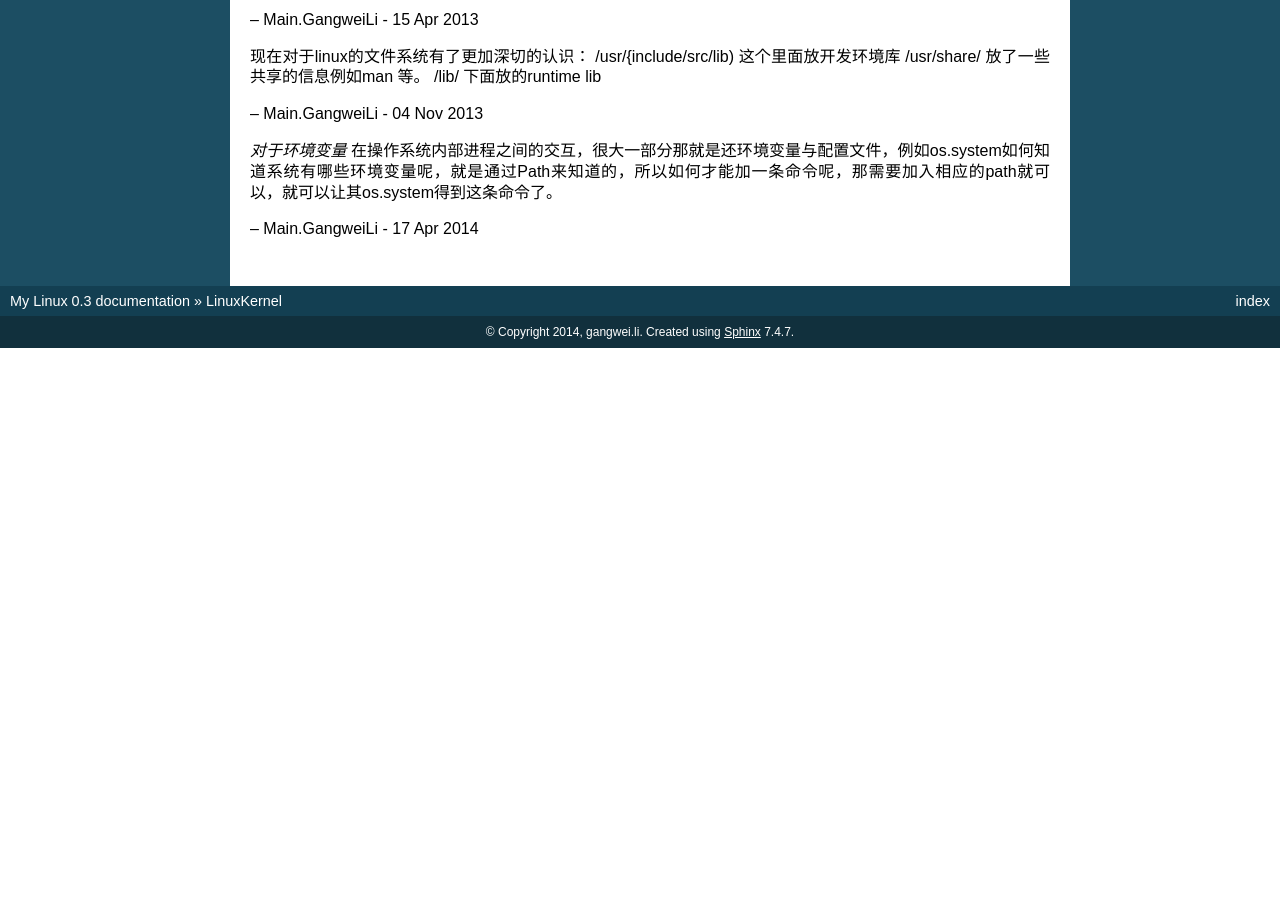
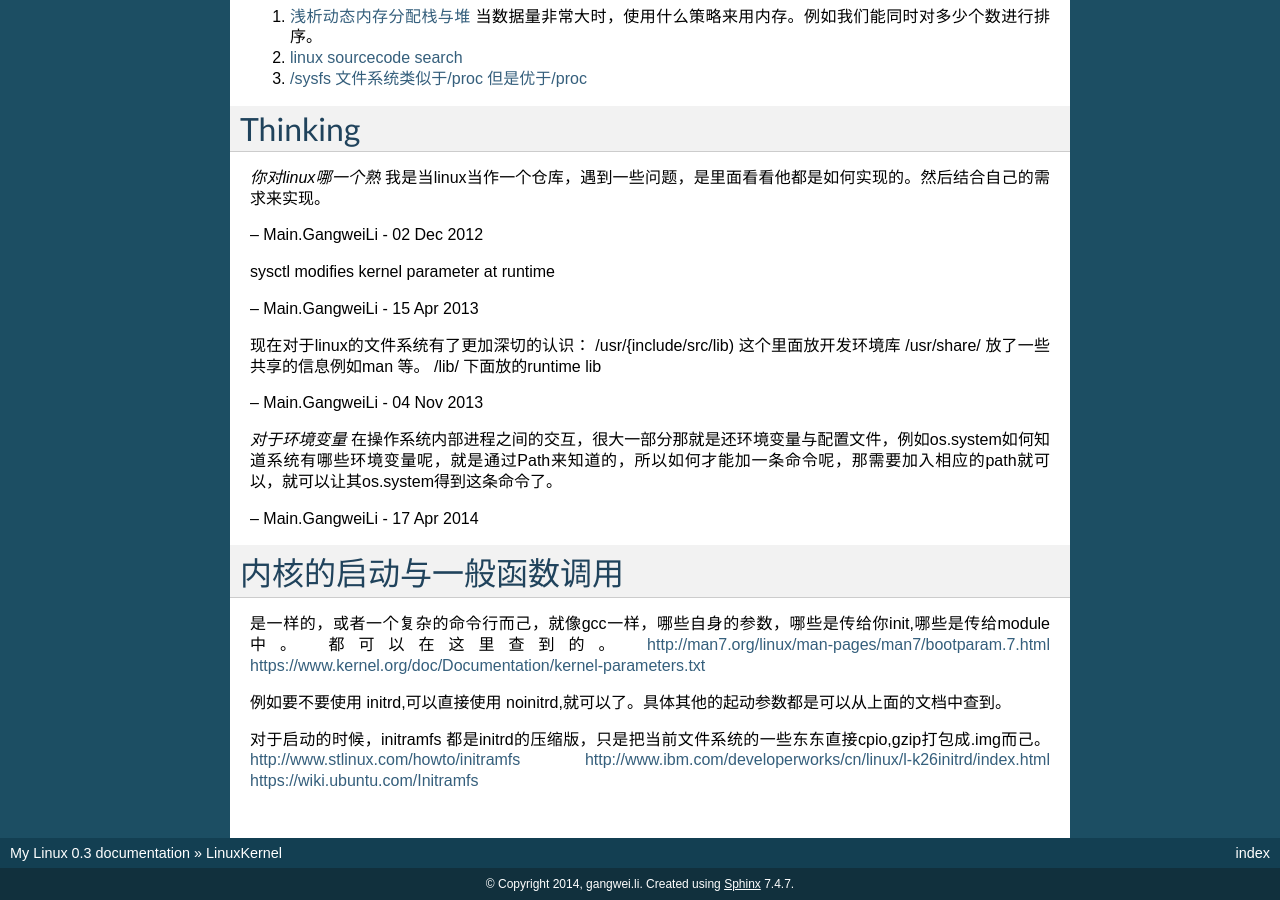
Before and after one commit to gwli/MyLinux, a Sphinx documentation site: the page built from source/content/Stage_2/LinuxKernel.rst, in a window 1280 px wide and 900 px high, scrolled down 3247 px. Built offline with Sphinx 7.4.7, drawn with Linux system fonts in a browser that asks for light colours; formulas are drawn with MathJax 3; before the commit the page ends 3595 px from its top, so only the background shows below that; some of the changed text lies outside the part shown.

Commit message:
添加了对内核systemcall的理解

```diff
--- a/source/content/Stage_1/command.rst
+++ b/source/content/Stage_1/command.rst
@@ -76,6 +76,8 @@
 
 :command:`grep -lincrE "localhost|127.0.0.1" ./* |grep -vE "tutorial|machine"`
 
+screenshot
+----------
 
 du and df
 ---------
--- a/source/content/Stage_2/LinuxKernel.rst
+++ b/source/content/Stage_2/LinuxKernel.rst
@@ -96,7 +96,18 @@
 
 
    brk,sbrk,getrlimit,setrlimit,prlimit查看系统资源的systemcall.
+libc的库有一个gensyscalls.py 生成 syscall 例表。 /ndk/toolchains/X/prebuild/<platofrm>/share/lib/syscalls 可以看到各个系统的system call 个数，现在linux 325个API。
 
+这些systemcall与大部分 shell 命令是对应的，例如mkdir等，其实本质就让shell 过程
+
+   while(1) {
+     switch {syscall} {
+       case ...:  {do something};
+     }
+   }
+
+
+其实内核就是一个数据结构，我们只是在不断的改其设备，就像 game Engine是一样的。
 
 Signal
 ------
@@ -153,3 +164,18 @@
 *对于环境变量* 在操作系统内部进程之间的交互，很大一部分那就是还环境变量与配置文件，例如os.system如何知道系统有哪些环境变量呢，就是通过Path来知道的，所以如何才能加一条命令呢，那需要加入相应的path就可以，就可以让其os.system得到这条命令了。
 
 -- Main.GangweiLi - 17 Apr 2014
+
+内核的启动与一般函数调用
+========================
+
+是一样的，或者一个复杂的命令行而己，就像gcc一样，哪些自身的参数，哪些是传给你init,哪些是传给module中。
+都可以在这里查到的。
+http://man7.org/linux/man-pages/man7/bootparam.7.html
+https://www.kernel.org/doc/Documentation/kernel-parameters.txt
+
+例如要不要使用 initrd,可以直接使用 noinitrd,就可以了。具体其他的起动参数都是可以从上面的文档中查到。
+
+对于启动的时候，initramfs 都是initrd的压缩版，只是把当前文件系统的一些东东直接cpio,gzip打包成.img而己。
+http://www.stlinux.com/howto/initramfs
+http://www.ibm.com/developerworks/cn/linux/l-k26initrd/index.html
+https://wiki.ubuntu.com/Initramfs
```
